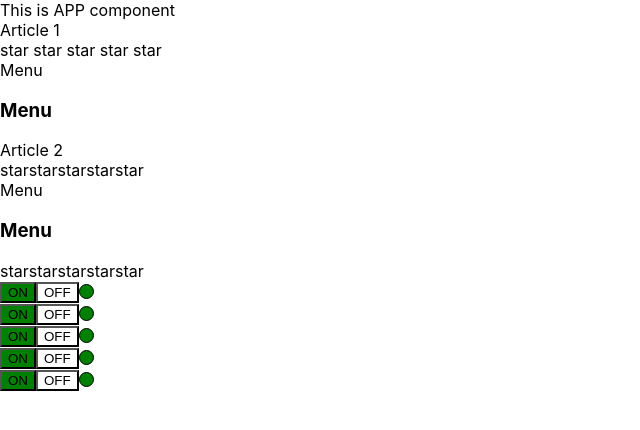
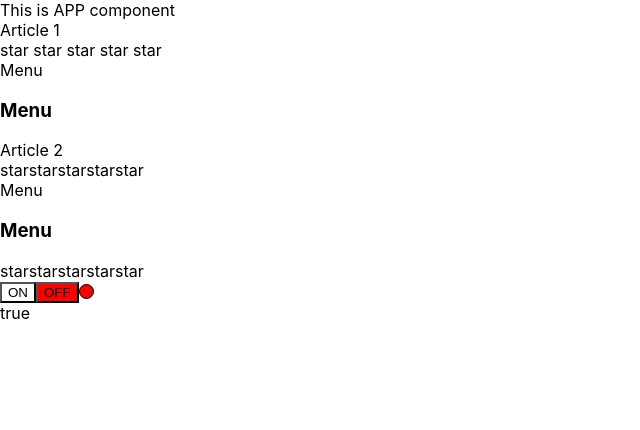
Before and after one commit to tenadopt/react-kkp, a React (Create React App) app: page / in a window 1280 px wide. Shown: the top 430 px of the page, without its empty margins (0-640 px from the left). Built offline with nearby package versions, Linux system fonts and the light colour scheme.

Commit message:
refactoring

```diff
--- a/src/App.tsx
+++ b/src/App.tsx
@@ -5,6 +5,7 @@ import {Accordion} from "./components/Accordion/Accordion";
 import {Onoff} from "./components/Onoff/Onoff";
 import {UncontrolledAccordion} from "./components/Accordion/UncontrolledAccordion";
 import {UncontrolledRating} from "./components/Rating/UncontrolledRating";
+import {UncontrolledOnoff} from "./components/UncontrolledOnoff/UncontrolledOnoff";
 
 function App() {
     console.log("App rendering");
@@ -22,11 +23,9 @@ function App() {
             <Rating value={ratingValue} onClick={setRatingValue}/>
             <UncontrolledAccordion title={"Menu"}/>
             <Rating value={ratingValue} onClick={()=>setRatingValue(ratingValue)}/>
-            <Onoff switched={switchedOn} onChange={setSwitchedOn}/>
-            <Onoff switched={switchedOn} onChange={setSwitchedOn}/>
-            <Onoff switched={switchedOn} onChange={setSwitchedOn}/>
-            <Onoff switched={switchedOn} onChange={setSwitchedOn}/>
-            <Onoff switched={switchedOn} onChange={setSwitchedOn}/>
+            {/*<Onoff switched={switchedOn} onChange={setSwitchedOn}/>*/}
+            <UncontrolledOnoff onChange={setSwitchedOn}/>
+            <>{switchedOn.toString()}</>
         </div>
     );
 }
--- a/src/components/UncontrolledOnoff/UncontrolledOnoff.tsx
+++ b/src/components/UncontrolledOnoff/UncontrolledOnoff.tsx
@@ -1,9 +1,11 @@
 import React, {useState} from 'react';
 
-export const UncontrolledOnoff = () => {
+type UncontrolledOnoffType = {
+    onChange: (switched: boolean) => void
+}
 
+export const UncontrolledOnoff = (props: UncontrolledOnoffType) => {
     const [switched, setSwitched]=useState(false)
-
     const onStyle = {
         backgroundColor: switched ? "green" : "white"
     }
@@ -17,10 +19,18 @@ export const UncontrolledOnoff = () => {
         border: "1px solid black",
         backgroundColor: switched ? "green" : "red"
     }
+    const onClickOn = () => {
+        setSwitched(true)
+            props.onChange(true)
+    }
+    const onClickOff = () => {
+        setSwitched(false)
+        props.onChange(false)
+    }
     return (
         <div>
-            <button style={onStyle} onClick={()=>{setSwitched(true)}}>ON</button>
-            <button style={offStyle} onClick={()=>{setSwitched(false)}}>OFF</button>
+            <button style={onStyle} onClick={onClickOn}>ON</button>
+            <button style={offStyle} onClick={onClickOff}>OFF</button>
             <button  style={lightStyle}></button>
         </div>
     );
```
